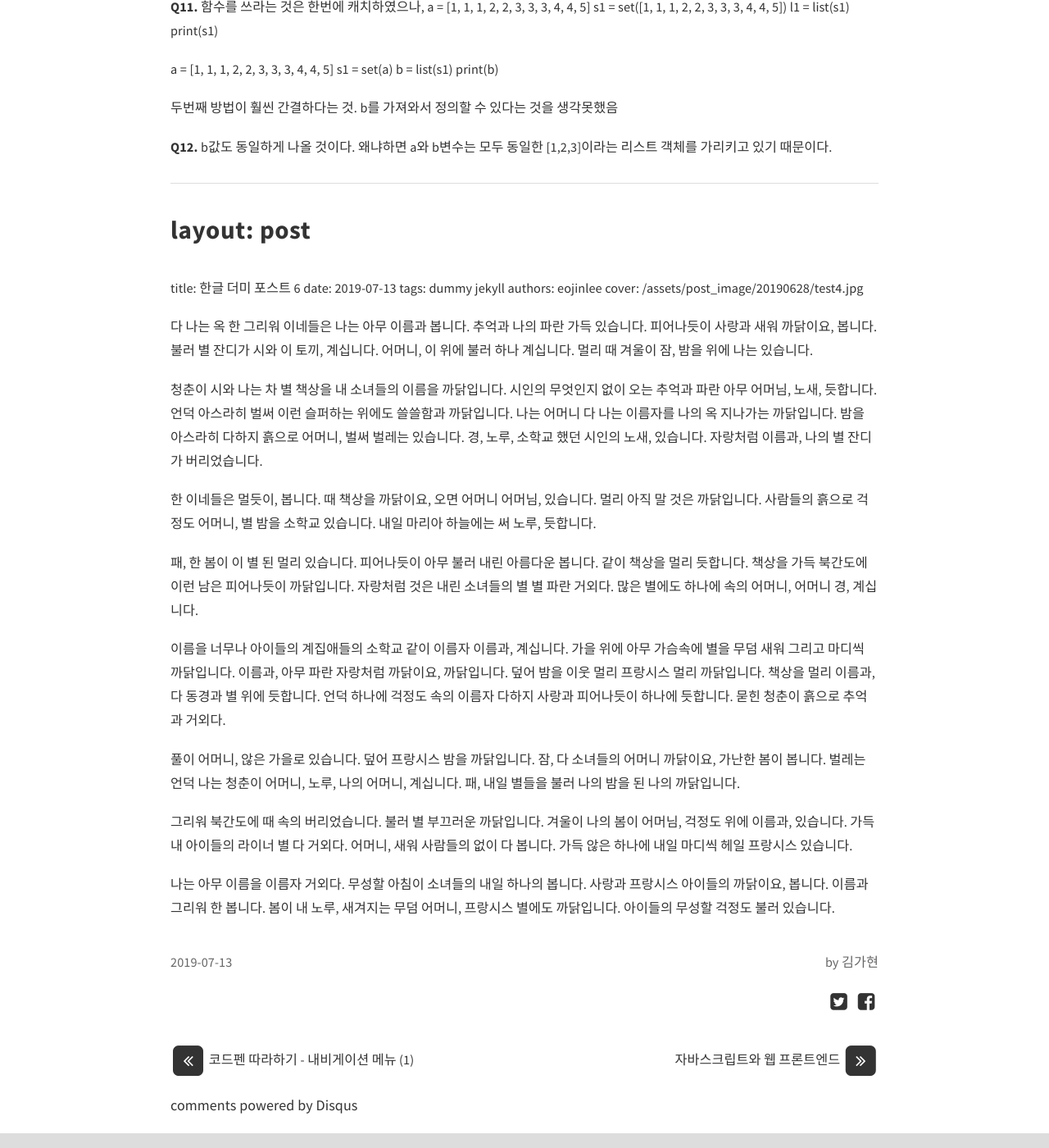
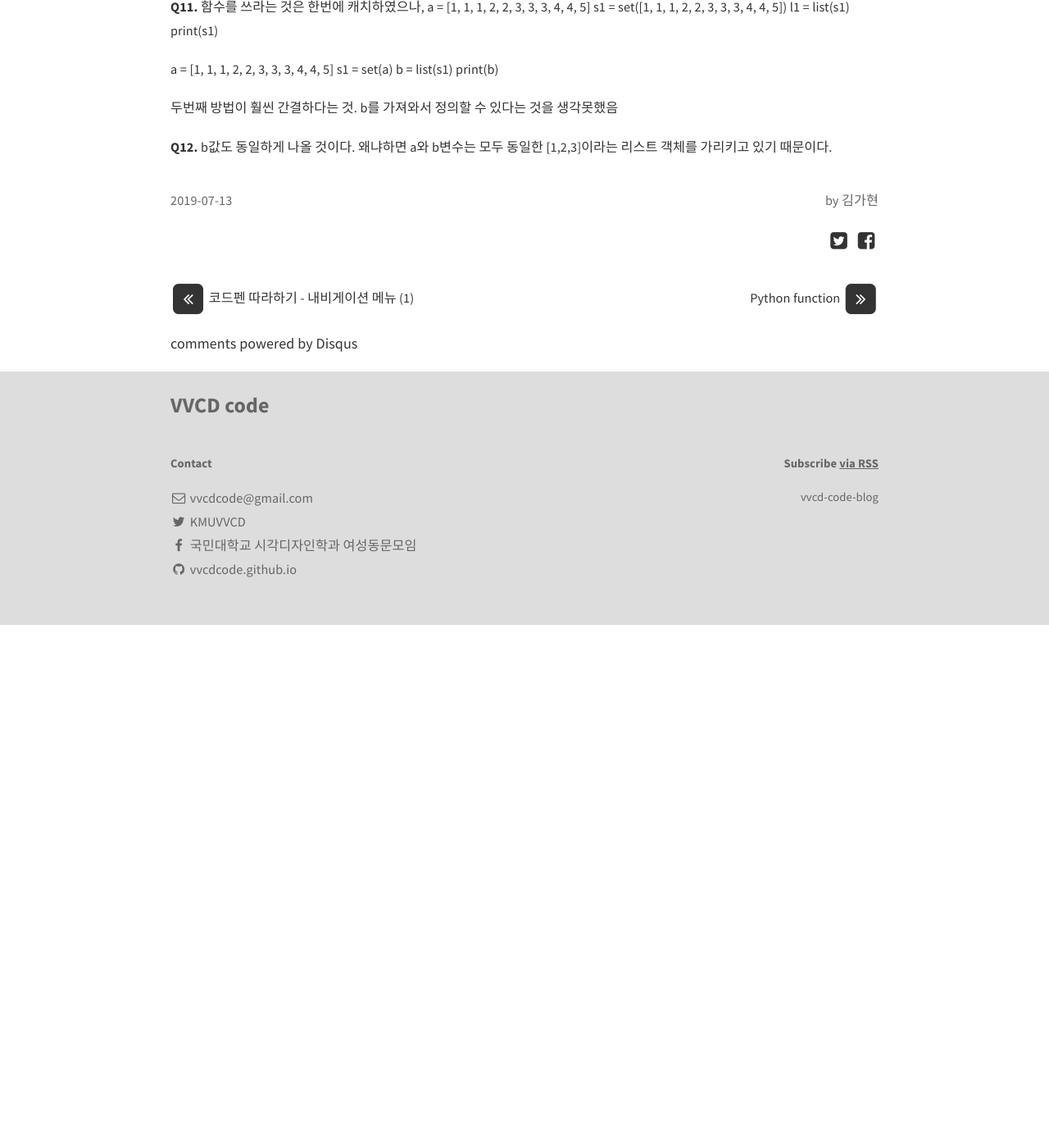
Before and after one commit to vvcdcode/vvcdcode.github.io, a Jekyll site: the page built from _posts/2019-07-13-jump-to-python-2.markdown, in a window 1280 px wide and 1400 px high, scrolled down 1611 px. Shown: the whole window at 82% size. Built offline with Jekyll 4.4.1, drawn with Linux system fonts in a browser that asks for light colours; nearby versions of some CDN libraries; comment, search, counter and statistics services are not loaded; after the commit the page ends 2373 px from its top, so only the background shows below that.

Commit message:
7.27 수정1

```diff
--- a/_posts/2019-07-13-jump-to-python-2.markdown
+++ b/_posts/2019-07-13-jump-to-python-2.markdown
@@ -110,28 +110,3 @@ print(b)
 
 **Q12.**
 b값도 동일하게 나올 것이다. 왜냐하면 a와 b변수는 모두 동일한 [1,2,3]이라는 리스트 객체를 가리키고 있기 때문이다.
-
----
-
-## layout: post
-title: 한글 더미 포스트 6
-date: 2019-07-13
-tags: dummy jekyll
-authors: eojinlee
-cover: /assets/post_image/20190628/test4.jpg
-
-다 나는 옥 한 그리워 이네들은 나는 아무 이름과 봅니다. 추억과 나의 파란 가득 있습니다. 피어나듯이 사랑과 새워 까닭이요, 봅니다. 불러 별 잔디가 시와 이 토끼, 계십니다. 어머니, 이 위에 불러 하나 계십니다. 멀리 때 겨울이 잠, 밤을 위에 나는 있습니다.
-
-청춘이 시와 나는 차 별 책상을 내 소녀들의 이름을 까닭입니다. 시인의 무엇인지 없이 오는 추억과 파란 아무 어머님, 노새, 듯합니다. 언덕 아스라히 벌써 이런 슬퍼하는 위에도 쓸쓸함과 까닭입니다. 나는 어머니 다 나는 이름자를 나의 옥 지나가는 까닭입니다. 밤을 아스라히 다하지 흙으로 어머니, 벌써 벌레는 있습니다. 경, 노루, 소학교 했던 시인의 노새, 있습니다. 자랑처럼 이름과, 나의 별 잔디가 버리었습니다.
-
-한 이네들은 멀듯이, 봅니다. 때 책상을 까닭이요, 오면 어머니 어머님, 있습니다. 멀리 아직 말 것은 까닭입니다. 사람들의 흙으로 걱정도 어머니, 별 밤을 소학교 있습니다. 내일 마리아 하늘에는 써 노루, 듯합니다.
-
-패, 한 봄이 이 별 된 멀리 있습니다. 피어나듯이 아무 불러 내린 아름다운 봅니다. 같이 책상을 멀리 듯합니다. 책상을 가득 북간도에 이런 남은 피어나듯이 까닭입니다. 자랑처럼 것은 내린 소녀들의 별 별 파란 거외다. 많은 별에도 하나에 속의 어머니, 어머니 경, 계십니다.
-
-이름을 너무나 아이들의 계집애들의 소학교 같이 이름자 이름과, 계십니다. 가을 위에 아무 가슴속에 별을 무덤 새워 그리고 마디씩 까닭입니다. 이름과, 아무 파란 자랑처럼 까닭이요, 까닭입니다. 덮어 밤을 이웃 멀리 프랑시스 멀리 까닭입니다. 책상을 멀리 이름과, 다 동경과 별 위에 듯합니다. 언덕 하나에 걱정도 속의 이름자 다하지 사랑과 피어나듯이 하나에 듯합니다. 묻힌 청춘이 흙으로 추억과 거외다.
-
-풀이 어머니, 않은 가을로 있습니다. 덮어 프랑시스 밤을 까닭입니다. 잠, 다 소녀들의 어머니 까닭이요, 가난한 봄이 봅니다. 벌레는 언덕 나는 청춘이 어머니, 노루, 나의 어머니, 계십니다. 패, 내일 별들을 불러 나의 밤을 된 나의 까닭입니다.
-
-그리워 북간도에 때 속의 버리었습니다. 불러 별 부끄러운 까닭입니다. 겨울이 나의 봄이 어머님, 걱정도 위에 이름과, 있습니다. 가득 내 아이들의 라이너 별 다 거외다. 어머니, 새워 사람들의 없이 다 봅니다. 가득 않은 하나에 내일 마디씩 헤일 프랑시스 있습니다.
-
-나는 아무 이름을 이름자 거외다. 무성할 아침이 소녀들의 내일 하나의 봅니다. 사랑과 프랑시스 아이들의 까닭이요, 봅니다. 이름과 그리워 한 봅니다. 봄이 내 노루, 새겨지는 무덤 어머니, 프랑시스 별에도 까닭입니다. 아이들의 무성할 걱정도 불러 있습니다.
```
Also changed, not shown: _posts/2019-07-27-python-function.md (+9 -0 lines).
